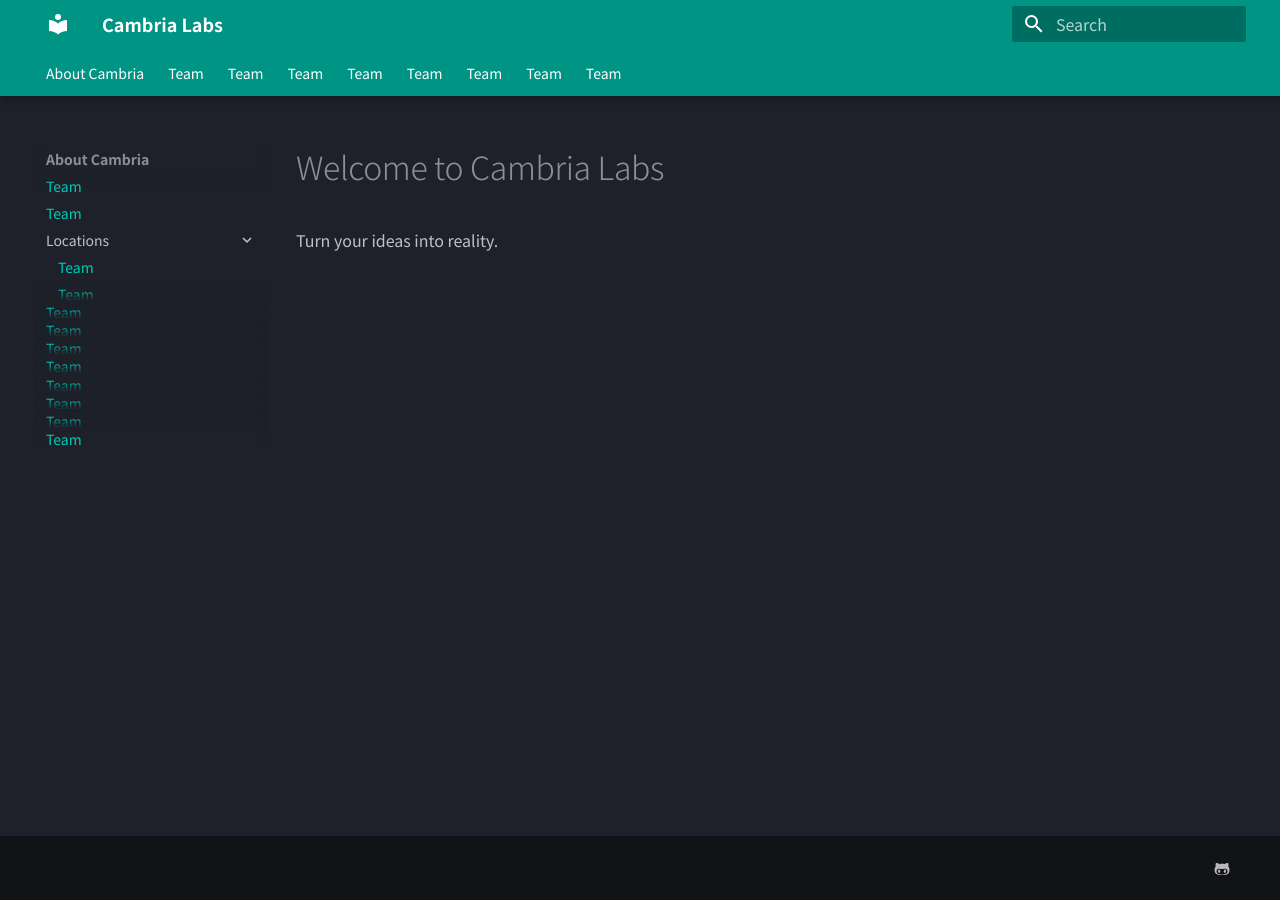
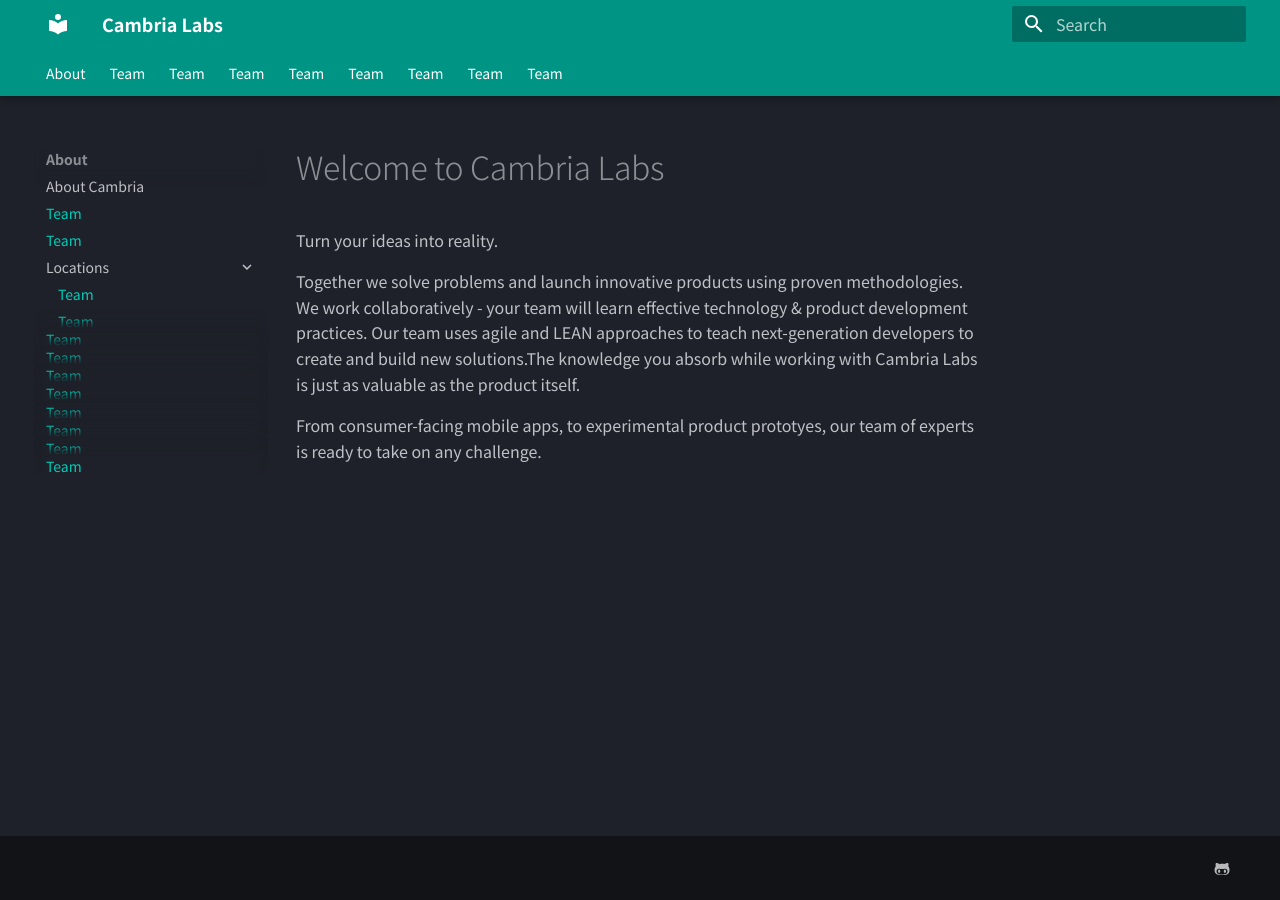
Before and after one commit to jro-cambria/site_www.cambria-labs.com, an MkDocs documentation site: the page built from docs/index.md, in a window 1280 px wide. Built offline with MkDocs 1.6.1 and Material for MkDocs 9.7.7, drawn with Linux system fonts in a browser that asks for light colours.

Commit message:
about cambria

```diff
--- a/docs/index.md
+++ b/docs/index.md
@@ -5,3 +5,7 @@ title: "Welcome to Cambria Labs"
 # Welcome to Cambria Labs
 
 Turn your ideas into reality.
+
+Together we solve problems and launch innovative products using proven methodologies. We work collaboratively - your team will learn effective technology & product development practices. Our team uses agile and LEAN approaches to teach next-generation developers to create and build new solutions.The knowledge you absorb while working with Cambria Labs is just as valuable as the product itself.
+
+From consumer-facing mobile apps, to experimental product prototyes, our team of experts is ready to take on any challenge.
--- a/mkdocs.yml
+++ b/mkdocs.yml
@@ -27,7 +27,8 @@ extra:
 
 
 nav:
-- 'About Cambria':
+- 'About':
+  - 'About Cambria': about.md
   - 'Team': index.md
   - 'Our Approach': index.md
   - 'Locations':
```
Also changed, not shown: docs/about.md (added, +16 -0 lines).
